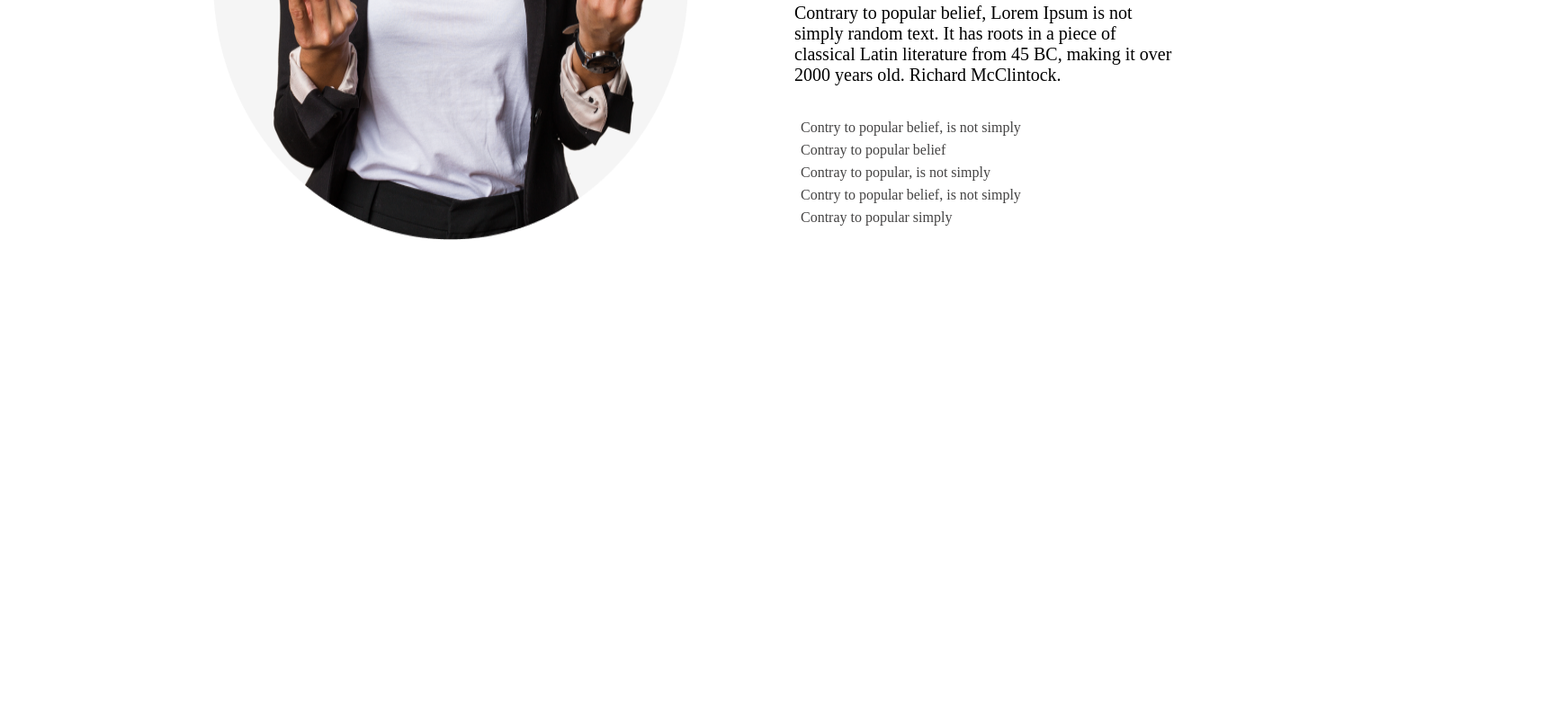
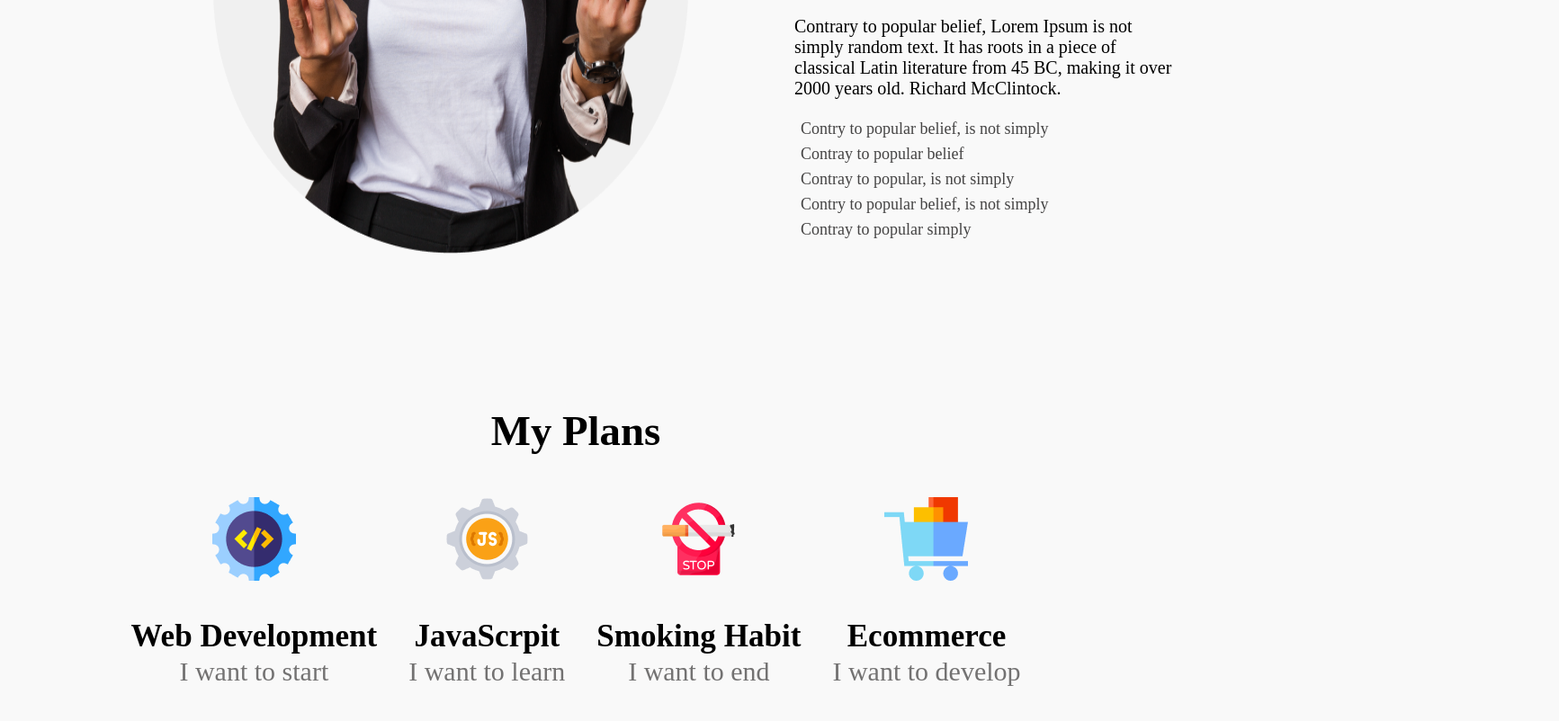
Before and after one commit to KHaaN007/first-assignment, a plain HTML site: page index.html in a window 1280 px wide. Shown: the part 1460-2262 px from the top of the page at 90% size, 1733 px wide, since content can reach past the window. Before the commit the page ends 1735 px from the top, so only its background shows below. Drawn offline with Linux system fonts and the light colour scheme.

Commit message:
2nd added

```diff
--- a/index.html
+++ b/index.html
@@ -28,7 +28,8 @@
             <div class="image-side-content">
                 <h3 class="title-img">My failures of previous year</h3>
                 <p class="img-description">
-                    Contrary to popular belief, Lorem Ipsum is not simply random text. It has roots in a piece of classical Latin literature from 45 BC, making it over 2000 years old. Richard McClintock.
+                    Contrary to popular belief, Lorem Ipsum is not simply random text. It has roots in a piece of
+                    classical Latin literature from 45 BC, making it over 2000 years old. Richard McClintock.
                 <ul class="img-info-list-container">
                     <li class="img-info-list">Contry to popular belief, is not simply</li>
                     <li class="img-info-list">Contray to popular belief</li>
@@ -39,7 +40,34 @@
                 </p>
             </div>
         </div>
-    </main>
+        <!-- Do and Don`t -->
+        <div class=plan>
+            <h3>
+                My Plans
+            </h3>
+        </div>
+        <div class="plan-container">
+            <div>
+                <img src="images/icons/web.png" alt="">
+                <h3 class="plan-title">Web Development</h3>
+                <p class="plan-description">I want to start</p>
+            </div>
+            <div>
+                <img src="images/icons/js.png" alt="">
+                <h3 class="plan-title">JavaScrpit</h3>
+                <p class="plan-description">I want to learn</p>
+            </div>
+            <div>
+                <img src="images/icons/smoke.png" alt="">
+                <h3 class="plan-title">Smoking Habit</h3>
+                <p class="plan-description">I want to end</p>
+            </div>
+            <div>
+                <img src="images/icons/ecom.png" alt="">
+                <h3 class="plan-title">Ecommerce</h3>
+                <p class="plan-description">I want to develop</p>
+            </div>
+        </div>
 </body>
 
 </html>
--- a/styles/styles.css
+++ b/styles/styles.css
@@ -1,7 +1,10 @@
+*{
+    background-color: #F9F9F9;
+}
 /* banner styles */
 .banner-details {
-    margin-left: 60%;
-    margin-bottom: 200px;
+    margin-top: 220px;
+    margin-left: 1200px;
 }
 
 .title {
@@ -16,16 +19,17 @@
 
 .description {
     font-size: 20px;
-    Width: 494px;
+    Width: 450px;
     Height: 78px;
 }
 
 .buttons {
-    width: 160px;
+    width: 150px;
     height: 64px;
     font-size: 20px;
     padding: 20px;
-    border-radius: 10px;
+    border-radius: 5px;
+    margin-left: 295px;
 
 }
 
@@ -36,6 +40,7 @@
     margin-bottom: 130px;
     background-repeat: no-repeat;
     background-image: url(../images/banner/banner1.png);
+    background-size: cover;
 }
 
 .image {
@@ -48,15 +53,15 @@
 .title-img {
     font-size: 45px;
     width: 420px;
-    height: 110px;
-    margin-top: 370px;
+    height: 95px;
+    margin-top: 400px;
     margin-left: 100px;
 }
 
 .img-description {
     font-size: 20px;
     width: 420px;
-    height: 110px;
+    height: 95px;
     margin-left: 100px;
 }
 
@@ -69,6 +74,35 @@
 }
 
 .img-info-list {
+    font-size: 18px;
     margin: 7px;
-    color: #444343;
+     color: #444343;
 }
+/* Do and Don`t styles */
+.plan{
+    text-align: center;
+    font-size: 40px;
+    margin-top: 170px;
+}
+.plan-title{
+    height: 7px;
+
+}
+.plan-container{
+    font-size: 30px;
+    text-align: center;
+    list-style: none;
+    display: flex;
+    gap: 35px;
+    justify-content: center;
+}
+
+.plan-description{
+    font-size: 30px;
+    color: #737272;
+
+    ;
+}
+
+.next-plan{
+}
```
Lines whose indentation alone changed are shown as unchanged.
